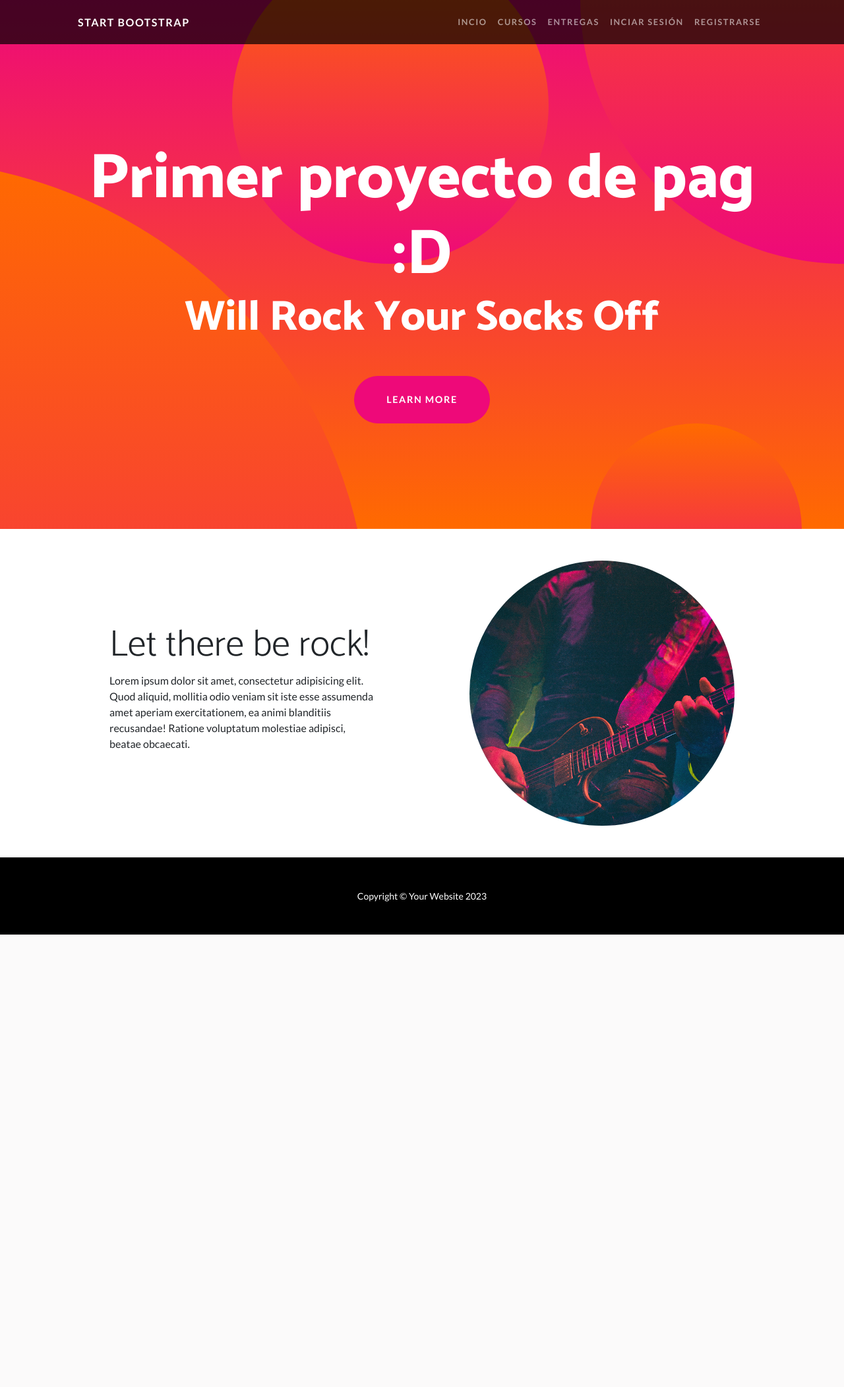
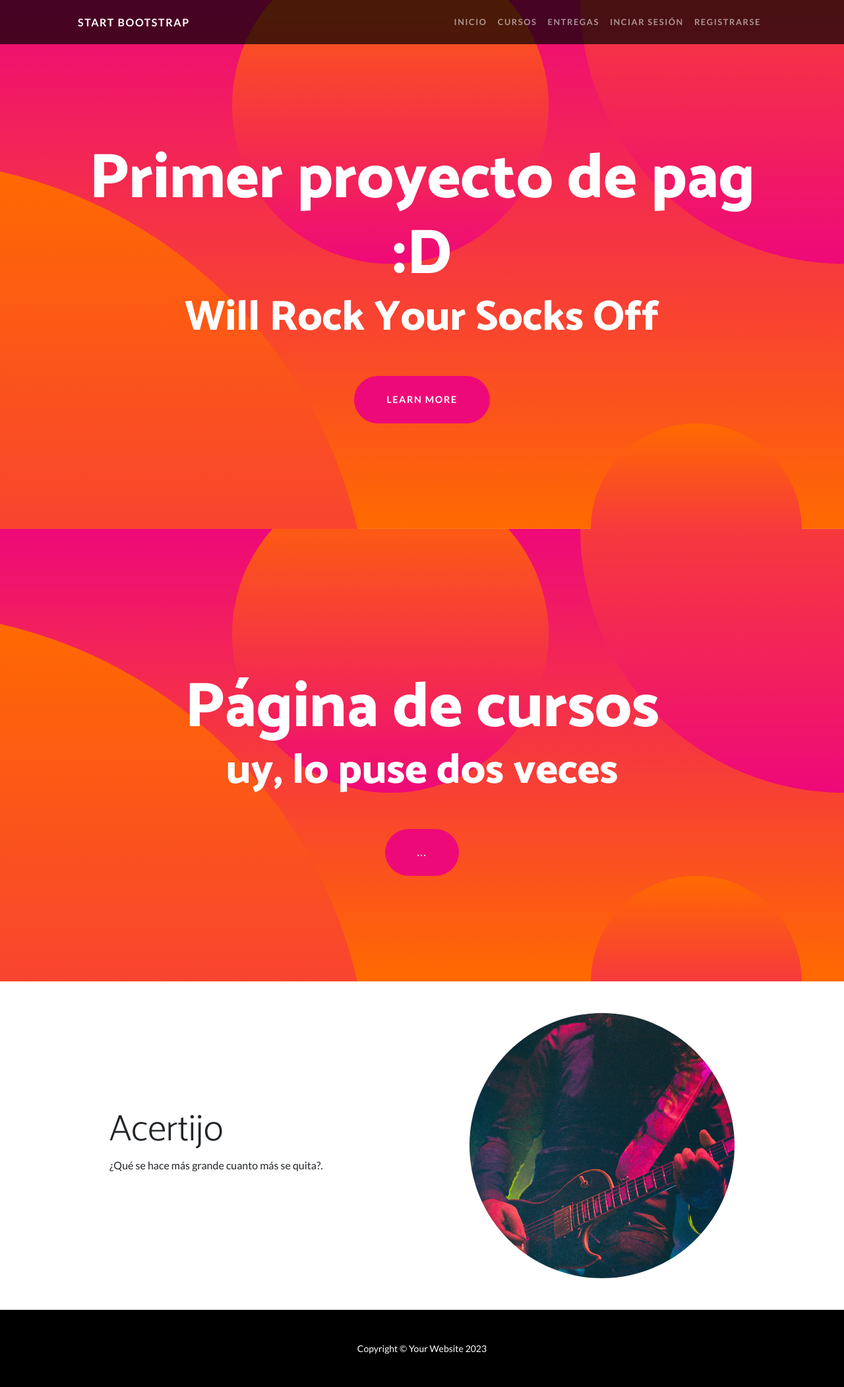
Before and after one commit to F0by/Proyecto, a Django app: page /cursos/ in a window 1280 px wide. Shown: the whole page at 66% size. Before the commit the page ends 1417 px from the top, so only its background shows below. Run offline with Django 4.2, Linux system fonts and the light colour scheme; some libraries are stand-ins or nearby versions.

Commit message:
termine formularios y nueva pestaña entregas

```diff
--- a/Proyecto/AppNueva/Templates/AppNueva/cursos.html
+++ b/Proyecto/AppNueva/Templates/AppNueva/cursos.html
@@ -3,6 +3,21 @@
 {% load static %}
 
 {% block main %}
+
+ <!-- Header-->
+ <header class="masthead text-center text-white">
+    <div class="masthead-content">
+        <div class="container px-5">
+            <h1 class="masthead-heading mb-0">Página de cursos</h1>
+            <h2 class="masthead-subheading mb-0">uy, lo puse dos veces</h2>
+            <a class="btn btn-primary btn-xl rounded-pill mt-5" href="#scroll">...</a>
+        </div>
+    </div>
+    <div class="bg-circle-1 bg-circle"></div>
+    <div class="bg-circle-2 bg-circle"></div>
+    <div class="bg-circle-3 bg-circle"></div>
+    <div class="bg-circle-4 bg-circle"></div>
+</header>
 
 <!-- Content section 3-->
 <section>
@@ -13,8 +28,8 @@
             </div>
             <div class="col-lg-6 order-lg-1">
                 <div class="p-5">
-                    <h2 class="display-4">Let there be rock!</h2>
-                    <p>Lorem ipsum dolor sit amet, consectetur adipisicing elit. Quod aliquid, mollitia odio veniam sit iste esse assumenda amet aperiam exercitationem, ea animi blanditiis recusandae! Ratione voluptatum molestiae adipisci, beatae obcaecati.</p>
+                    <h2 class="display-4">Acertijo</h2>
+                    <p>¿Qué se hace más grande cuanto más se quita?.</p>
                 </div>
             </div>
         </div>
--- a/Proyecto/AppNueva/Templates/AppNueva/padre.html
+++ b/Proyecto/AppNueva/Templates/AppNueva/padre.html
@@ -24,9 +24,9 @@
                 <button class="navbar-toggler" type="button" data-bs-toggle="collapse" data-bs-target="#navbarResponsive" aria-controls="navbarResponsive" aria-expanded="false" aria-label="Toggle navigation"><span class="navbar-toggler-icon"></span></button>
                 <div class="collapse navbar-collapse" id="navbarResponsive">
                     <ul class="navbar-nav ms-auto">
-                        <li class="nav-item"><a class="nav-link" href="{% url 'Inicio' %}">Incio</a></li>
+                        <li class="nav-item"><a class="nav-link" href="{% url 'Inicio' %}">Inicio</a></li>
                         <li class="nav-item"><a class="nav-link" href="{% url 'Cursos' %}">Cursos</a></li>
-                        <li class="nav-item"><a class="nav-link" href="#!">Entregas</a></li>
+                        <li class="nav-item"><a class="nav-link" href="{% url 'entregables' %}">Entregas</a></li>
                         <li class="nav-item"><a class="nav-link" href="#!">Inciar sesión</a></li>
                         <li class="nav-item"><a class="nav-link" href="#!">Registrarse</a></li>
                     </ul>
--- a/Proyecto/AppNueva/models.py
+++ b/Proyecto/AppNueva/models.py
@@ -14,7 +14,6 @@ class Profesor(models.Model):
     nombre = models.CharField(max_length=40)
     apellido = models.CharField(max_length=20)
     email = models.EmailField(max_length=40)
-    apellido = models.CharField(max_length=30)
 
 class Entregable(models.Model):
     nombre = models.CharField(max_length=30)
--- a/Proyecto/AppNueva/urls.py
+++ b/Proyecto/AppNueva/urls.py
@@ -7,8 +7,9 @@ urlpatterns = [
     path('cursos/', views.cursos, name="Cursos"),
     path('profesores/', views.profesores),
     path('estudiantes/', views.estudiantes),
-    path('entregables/', views.entregables),
+    path('entregables/', views.entregables, name="entregables"),
     path('form-con-api/', views.form_con_api, name="FormConApi"),
     path('form-con-api_E/', views.form_con_api_E, name="FormConApi"),
+     path('form-con-api_P/', views.form_con_api_P, name="FormConApi"),
     path('buscar-form-con-api/', views.buscar_form_con_api, name="Buscar_Form_Con_Api"),
     ]
--- a/Proyecto/AppNueva/views.py
+++ b/Proyecto/AppNueva/views.py
@@ -1,8 +1,11 @@
 from django.shortcuts import render
 from django.http import HttpResponse
 from AppNueva.forms import CursoFormulario
+from AppNueva.forms import EstudianteFormulario
+from AppNueva.forms import ProfesorFormulario
 from AppNueva.models import Curso
 from AppNueva.models import Estudiante
+from AppNueva.models import Profesor
 from AppNueva.forms import BuscaCursoForm
 
 def inicio(request):
@@ -18,7 +21,7 @@ def estudiantes(request):
     return HttpResponse("Vista estudiantes")
 
 def entregables(request):
-    return HttpResponse("Vista entregables")
+    return render(request, "AppNueva/entregables.html")
 
 def form_con_api(request):
     if request.method == "POST":
@@ -38,17 +41,33 @@ def form_con_api(request):
 
 def form_con_api_E(request):
     if request.method == "POST":
-        mi_formulario = CursoFormulario(request.POST) # Aqui me llega la informacion del html
+        mi_formulario = EstudianteFormulario(request.POST) # Aqui me llega la informacion del html
         # print(miFormulario)
         if mi_formulario.is_valid():
             informacion = mi_formulario.cleaned_data
 
-            estudiante = Estudiante(nombre=informacion["nombre"], apellido=informacion["apellido"], email=informacion["mail"])
+            estudiante = Estudiante(nombre=informacion["nombre"], apellido=informacion["apellido"], email=informacion["email"])
             estudiante.save()
 
             return render(request, "AppNueva/index.html")
     else:
-        mi_formulario = CursoFormulario()
+        mi_formulario = EstudianteFormulario()
+
+    return render(request, "AppNueva/form_con_api.html", {"mi_formulario": mi_formulario})
+
+def form_con_api_P(request):
+    if request.method == "POST":
+        mi_formulario = ProfesorFormulario(request.POST) # Aqui me llega la informacion del html
+        # print(miFormulario)
+        if mi_formulario.is_valid():
+            informacion = mi_formulario.cleaned_data
+
+            profesor = Profesor(nombre=informacion["nombre"], apellido=informacion["apellido"], email=informacion["email"])
+            profesor.save()
+
+            return render(request, "AppNueva/index.html")
+    else:
+        mi_formulario = ProfesorFormulario()
 
     return render(request, "AppNueva/form_con_api.html", {"mi_formulario": mi_formulario})
 
```
Also changed, not shown: Proyecto/AppNueva/Templates/AppNueva/entregables.html (added, +25 -0 lines), Proyecto/AppNueva/forms.py (+6 -1 lines), Proyecto/db.sqlite3.
